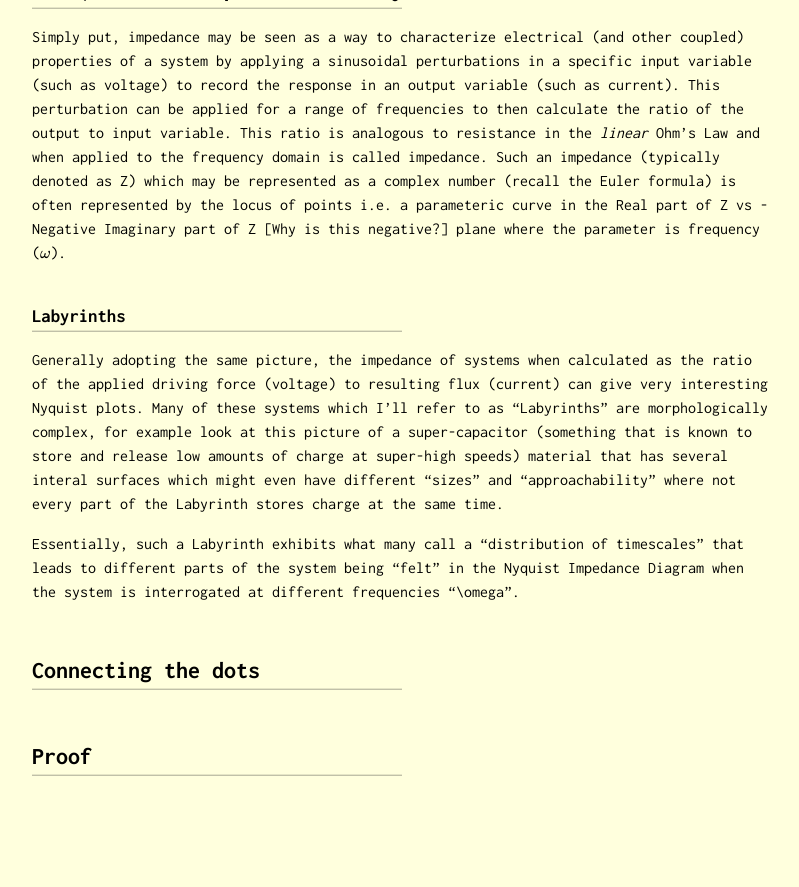
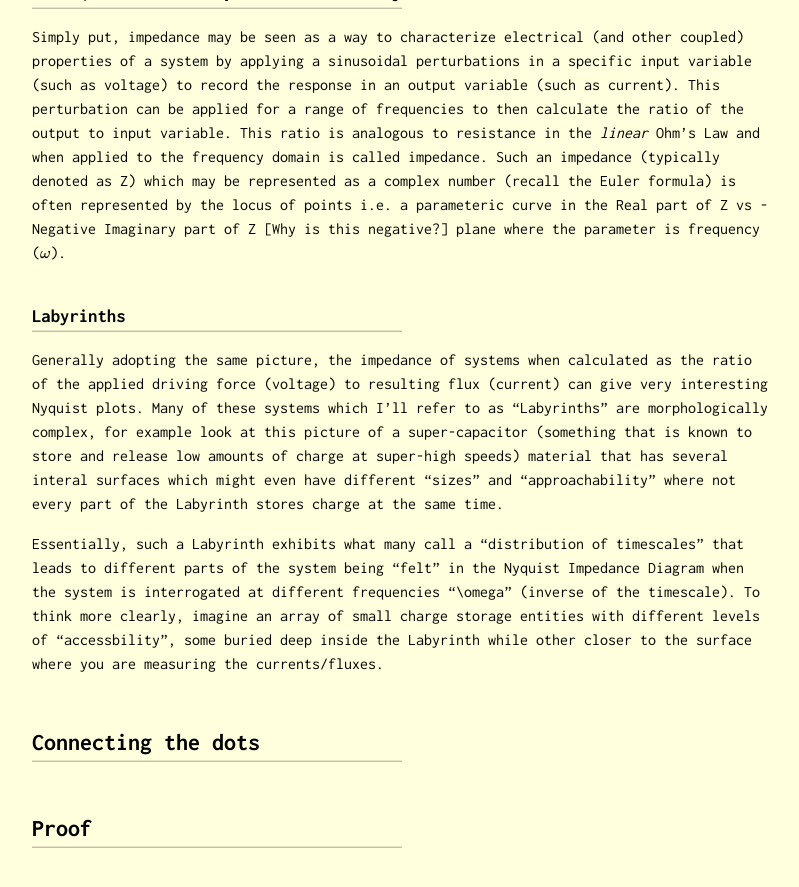
Before and after one commit to Oscuro-Phoenix/math-for-fun, a Jekyll site: the page built from _posts/2024-06-30-Problem-32.md, in a window 1280 px wide and 900 px high, scrolled down 2679 px. Shown: the top 887 px of the window, without its empty margins (238-1037 px from the left). Built offline with Jekyll 4.4.1, drawn with Linux system fonts in a browser that asks for light colours; formulas are drawn with MathJax 3; before the commit the page ends 3507 px from its top, so only the background shows below that.

Commit message:
Update 2024-06-30-Problem-32.md

```diff
--- a/_posts/2024-06-30-Problem-32.md
+++ b/_posts/2024-06-30-Problem-32.md
@@ -104,7 +104,7 @@ Simply put, impedance may be seen as a way to characterize electrical (and other
 
 Generally adopting the same picture, the impedance of systems when calculated as the ratio of the applied driving force (voltage) to resulting flux (current) can give very interesting Nyquist plots. Many of these systems which I'll refer to as "Labyrinths" are morphologically complex, for example look at this picture of a super-capacitor (something that is known to store and release low amounts of charge at super-high speeds) material that has several interal surfaces which might even have different "sizes" and "approachability" where not every part of the Labyrinth stores charge at the same time.
 
-Essentially, such a Labyrinth exhibits what many call a "distribution of timescales" that leads to different parts of the system being "felt" in the Nyquist Impedance Diagram when the system is interrogated at different frequencies "\omega".
+Essentially, such a Labyrinth exhibits what many call a "distribution of timescales" that leads to different parts of the system being "felt" in the Nyquist Impedance Diagram when the system is interrogated at different frequencies "\omega" (inverse of the timescale). To think more clearly, imagine an array of small charge storage entities with different levels of "accessbility", some buried deep inside the Labyrinth while other closer to the surface where you are measuring the currents/fluxes.
 
 ## Connecting the dots
 
```
